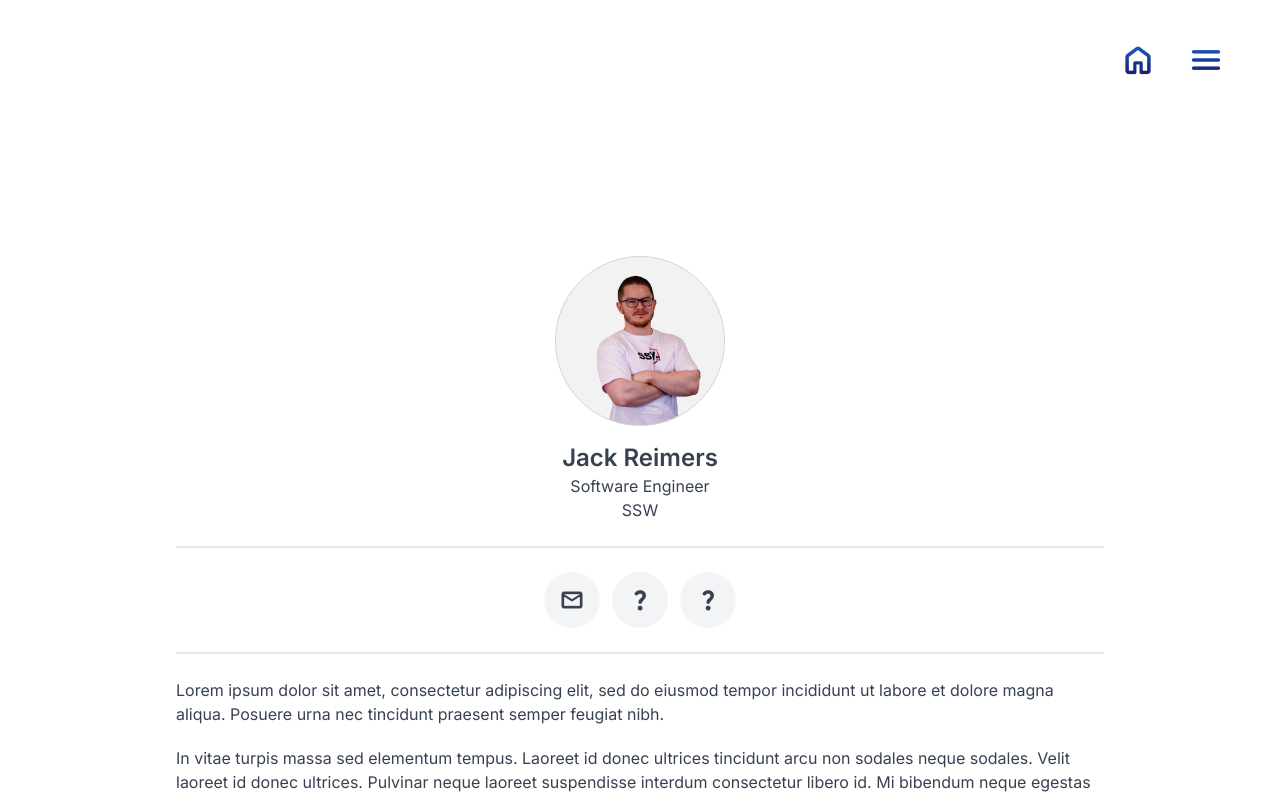
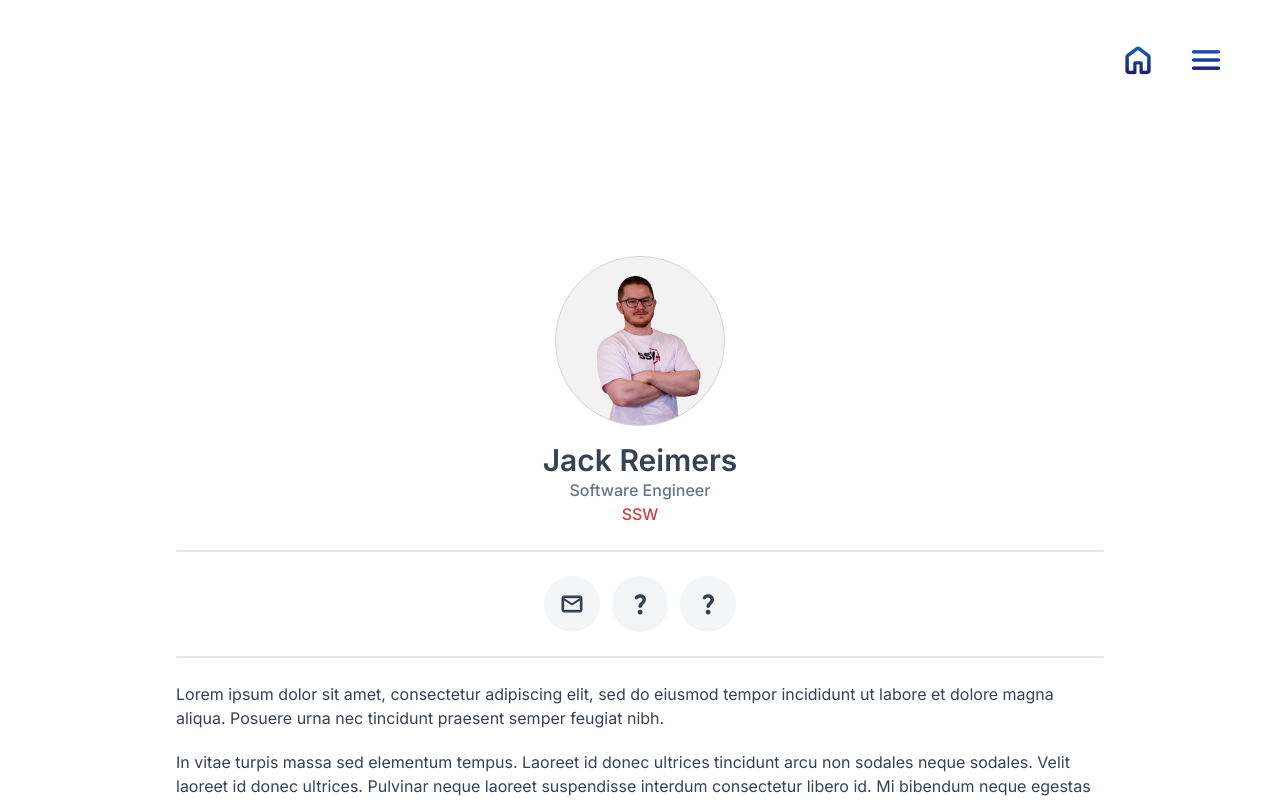
Before and after one commit to jackreimers/Blog, a SvelteKit app: page /about in a window 1280 px wide. Shown: the top 800 px of the page. Built offline with nearby package versions, Linux system fonts and the light colour scheme.

Commit message:
Minor styling changes

```diff
--- a/src/app.css
+++ b/src/app.css
@@ -52,7 +52,7 @@ body {
 }
 
 .markdown p {
-    @apply mb-5 leading-normal text-sm sm:text-base;
+    @apply mb-5 leading-normal;
 }
 
 .markdown a {
--- a/src/routes/about/+page.svelte
+++ b/src/routes/about/+page.svelte
@@ -17,9 +17,9 @@
 			style="background-image: url({url})"
 		/>
 		<div class="mt-4 text-center">
-			<h2 class="text-2xl font-semibold">Jack Reimers</h2>
-			<p>Software Engineer</p>
-			<p>SSW</p>
+			<h2 class="text-3xl font-semibold">Jack Reimers</h2>
+			<p class="font-medium text-gray-500">Software Engineer</p>
+			<p class="text-[#CC4141] font-medium">SSW</p>
 		</div>
 		<div class="my-6 h-[2px] w-full rounded-full bg-gray-200" />
 		<div class="flex w-full justify-center gap-3">
```
